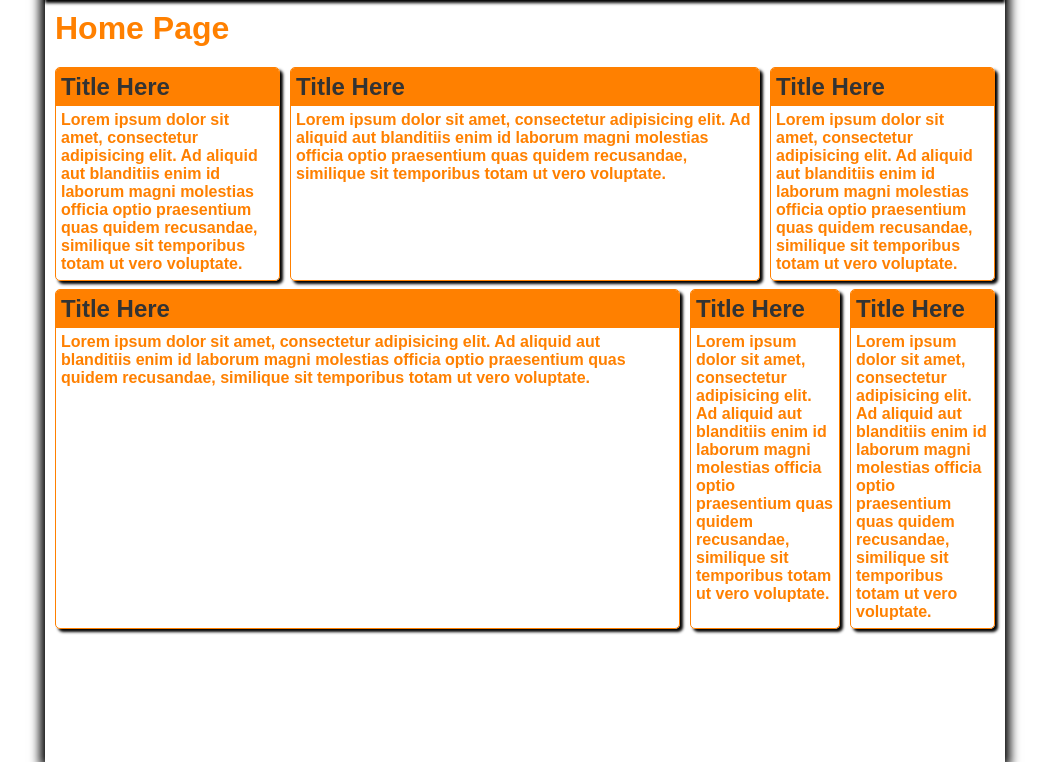
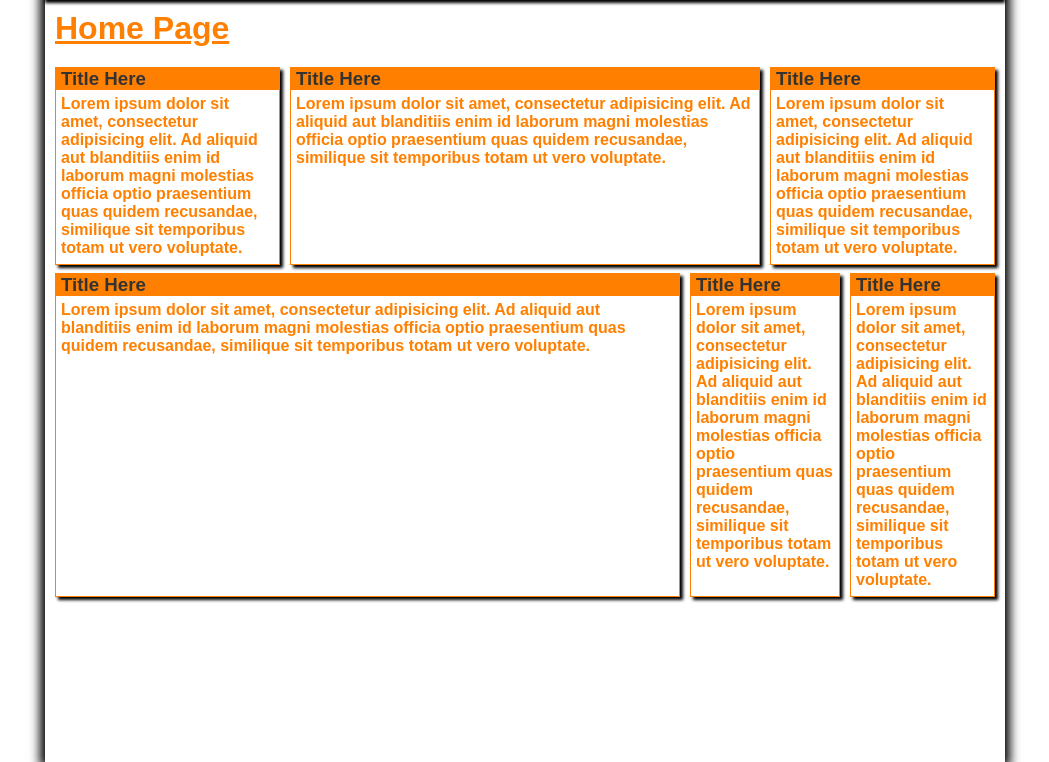
Before and after one commit to james-rich/template, a PHP site: page / in a window 1280 px wide. Shown: the part 48-810 px from the top of the page, without its empty margins (115-1164 px from the left). Run offline with PHP 8.4, Linux system fonts and the light colour scheme; some libraries are stand-ins or nearby versions.

Commit message:
changeed box layout

```diff
--- a/css/styles.css
+++ b/css/styles.css
@@ -289,6 +289,7 @@ html body .title {
   text-align: left;
   text-underline: black;
   padding: 10px;
+  text-decoration: underline;
 }
 html body div.container {
   max-width: 100%;
@@ -304,12 +305,11 @@ html body div.container div.box .box-content-container {
   box-shadow: 3px 3px 3px #000;
   border: 1px solid #ff8000;
   height: 100%;
-  border-radius: 5px;
   overflow: hidden;
   color: #ff8000;
 }
 html body div.container div.box .box-content-container .box-title {
-  padding: 5px;
+  padding-left: 5px;
   background-color: #ff8000;
   color: #333333;
 }
@@ -319,7 +319,3 @@ html body div.container div.box .box-content-container p {
 html body div.container div.box .box-content-container:hover {
   box-shadow: 0 0 3px #000;
 }
-html body div.container div.box .box-content-container:hover .box-title {
-  color: #fff;
-  text-decoration: underline;
-}
--- a/css/styles.less
+++ b/css/styles.less
@@ -308,6 +308,7 @@ html {
             text-align: left;
             text-underline: black;
             padding: 10px;
+            text-decoration: underline;
         }
         div.container{
             max-width: 100%;
@@ -321,11 +322,11 @@ html {
                     box-shadow: 3px 3px 3px #000;
                     border: 1px solid #ff8000;
                     height: 100%;
-                    border-radius: 5px;
+                    //border-radius: 5px;
                     overflow: hidden;
                     color: #ff8000;
                     .box-title {
-                        padding: 5px;
+                        padding-left: 5px;
                         background-color: #ff8000;
                         color: #333333;
                     }
@@ -336,8 +337,8 @@ html {
                 .box-content-container:hover{
                     box-shadow: 0 0 3px #000;
                     .box-title{
-                        color: #fff;
-                        text-decoration: underline;
+                        //color: #fff;
+                        //text-decoration: underline;
                     }
                 }
             }
--- a/index.php
+++ b/index.php
@@ -14,7 +14,7 @@
     <div class="container">
         <div class="box offset-3-left">
             <div class="box-content-container">
-                <h2 class="box-title">Title Here</h2>
+                <h3 class="box-title">Title Here</h3>
                 <p>
                     Lorem ipsum dolor sit amet, consectetur adipisicing elit.
                     Ad aliquid aut blanditiis enim id laborum magni molestias
@@ -25,7 +25,7 @@
         </div>
         <div class="box offset-6-both">
             <div class="box-content-container">
-                <h2 class="box-title">Title Here</h2>
+                <h3 class="box-title">Title Here</h3>
                 <p>
                     Lorem ipsum dolor sit amet, consectetur adipisicing elit.
                     Ad aliquid aut blanditiis enim id laborum magni molestias
@@ -36,7 +36,7 @@
         </div>
         <div class="box offset-3-right">
             <div class="box-content-container">
-                <h2 class="box-title">Title Here</h2>
+                <h3 class="box-title">Title Here</h3>
                 <p>
                     Lorem ipsum dolor sit amet, consectetur adipisicing elit.
                     Ad aliquid aut blanditiis enim id laborum magni molestias
@@ -47,7 +47,7 @@
         </div>
         <div class="box offset-8-left">
             <div class="box-content-container">
-                <h2 class="box-title">Title Here</h2>
+                <h3 class="box-title">Title Here</h3>
                 <p>
                     Lorem ipsum dolor sit amet, consectetur adipisicing elit.
                     Ad aliquid aut blanditiis enim id laborum magni molestias
@@ -58,7 +58,7 @@
         </div>
         <div class="box offset-2-both">
             <div class="box-content-container">
-                <h2 class="box-title">Title Here</h2>
+                <h3 class="box-title">Title Here</h3>
                 <p>
                     Lorem ipsum dolor sit amet, consectetur adipisicing elit.
                     Ad aliquid aut blanditiis enim id laborum magni molestias
@@ -69,7 +69,7 @@
         </div>
         <div class="box offset-2-right">
             <div class="box-content-container">
-                <h2 class="box-title">Title Here</h2>
+                <h3 class="box-title">Title Here</h3>
                 <p>
                     Lorem ipsum dolor sit amet, consectetur adipisicing elit.
                     Ad aliquid aut blanditiis enim id laborum magni molestias
--- a/parts/header.php
+++ b/parts/header.php
@@ -22,25 +22,33 @@
             <li class="dropdown">
                 <span>CDA401</span>
                 <ul class="dropdown-content">
-                    <li>Session 1</li>
+                    <li><a href="">Session 1</a></li>
+                    <li><a href="">Session 2</a></li>
+                    <li><a href="">Advanced 2</a></li>
                 </ul>
             </li>
             <li class="dropdown">
                 <span>CDA400</span>
                 <ul class="dropdown-content">
-                    <li>Session 1</li>
+                    <li><a href="">Session 1</a></li>
+                    <li><a href="">Session 2</a></li>
+                    <li><a href="">Advanced 2</a></li>
                 </ul>
             </li>
             <li class="dropdown">
                 <span>CDA400</span>
                 <ul class="dropdown-content">
-                    <li>Session 1</li>
+                    <li><a href="">Session 1</a></li>
+                    <li><a href="">Session 2</a></li>
+                    <li><a href="">Advanced 2</a></li>
                 </ul>
             </li>
             <li class="dropdown">
                 <span>CDA400</span>
                 <ul class="dropdown-content">
-                    <li>Session 1</li>
+                    <li><a href="">Session 1</a></li>
+                    <li><a href="">Session 2</a></li>
+                    <li><a href="">Advanced 2</a></li>
                 </ul>
             </li>
         </ul>
```
